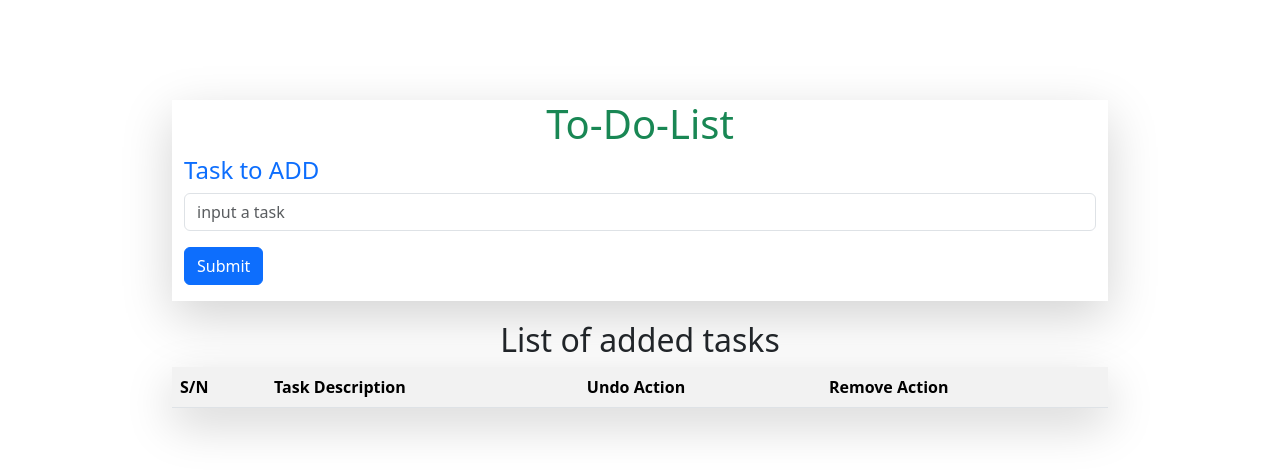
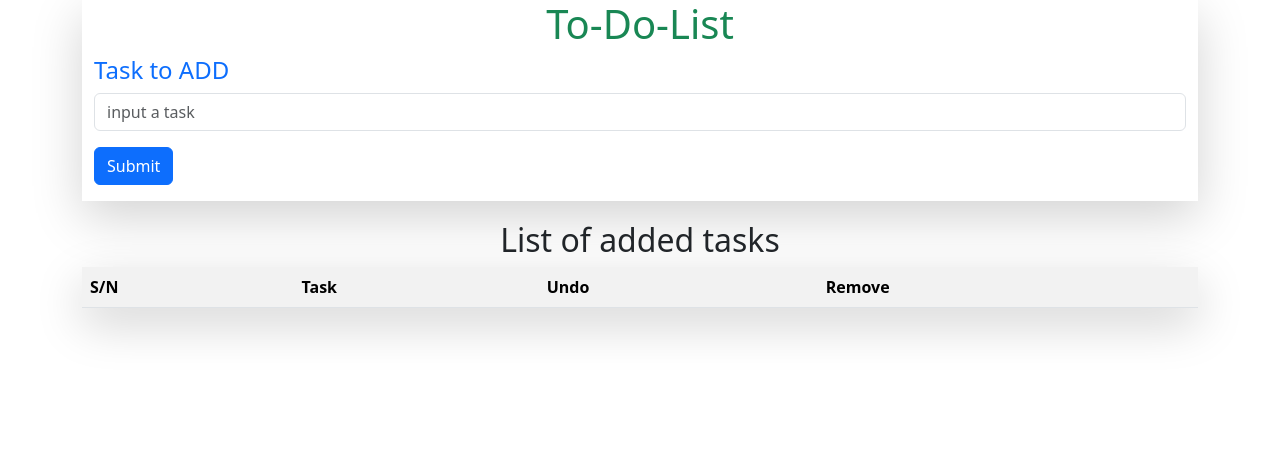
Before and after one commit to Bussybae1/To-Do-List, a plain HTML site: page index.html in a window 1280 px wide. Drawn offline with nearby package versions, Linux system fonts and the light colour scheme.

Commit message:
last version

```diff
--- a/index.html
+++ b/index.html
@@ -16,7 +16,7 @@
         }
         .parent-div{
             /* width: 10%; */
-            margin: 100px auto;
+            /* margin: 100px auto; */
         }
         .table-div{
             margin-top: 20px;
@@ -25,7 +25,7 @@
     <link href="https://cdn.jsdelivr.net/npm/bootstrap@5.3.3/dist/css/bootstrap.min.css" rel="stylesheet" integrity="sha384-QWTKZyjpPEjISv5WaRU9OFeRpok6YctnYmDr5pNlyT2bRjXh0JMhjY6hW+ALEwIH" crossorigin="anonymous">
 </head>
 <body>
-    <div class="container parent-div w-75">
+    <div class="container parent-div">
         <div class="container shadow-lg">
             <form>
                 <fieldset>
@@ -43,9 +43,9 @@
             <table class="table table-striped shadow-lg">
                 <tr>
                     <th>S/N</th>
-                    <th>Task Description</th>
-                    <th>Undo Action</th>
-                    <th>Remove Action</th>
+                    <th>Task</th>
+                    <th>Undo</th>
+                    <th>Remove</th>
                 </tr>
                 <tbody id="taskDisplay"></tbody>
             </table>
--- a/script.js
+++ b/script.js
@@ -40,7 +40,7 @@ class Todolist {
                     <td><button type="button" class="btn btn-primary" onclick="toggleCompletion(${index})">
                         ${task.isCompleted ? 'Undo' : 'Complete'}
                     </button></td>
-                    <td><button type="button" class="btn btn-danger" onclick="removeTask(${index})">Remove Task</button></td>
+                    <td><button type="button" class="btn btn-danger" onclick="removeTask(${index})">Remove</button></td>
                 </tr>`;
             });
         }
```
